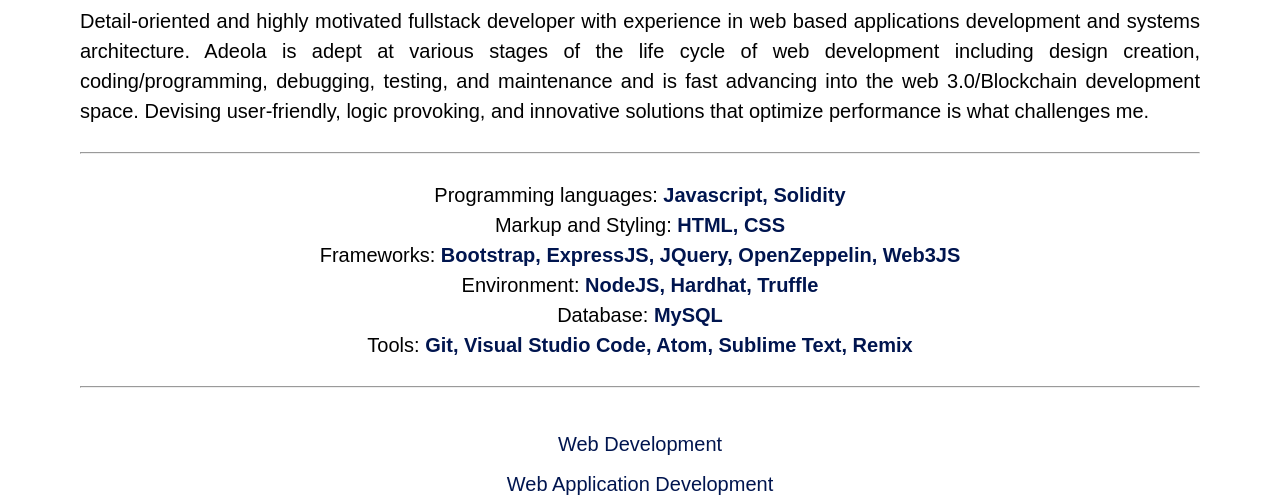
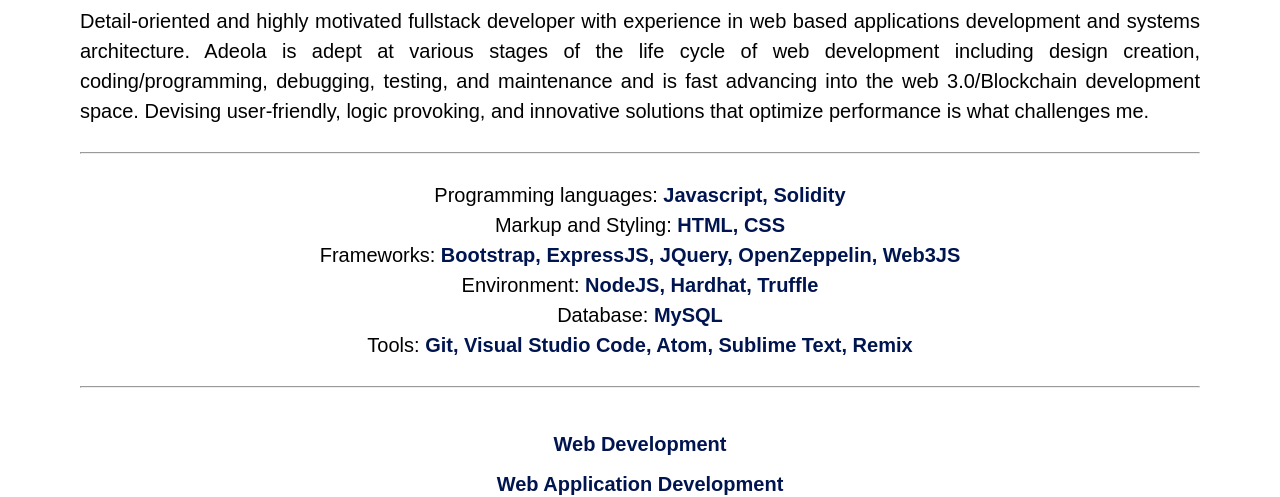
Before and after one commit to Adesdesk/Adesdesk.github.io, a plain HTML site: page index.html in a window 1280 px wide. Shown: the part 464-961 px from the top of the page. Drawn offline with Linux system fonts and the light colour scheme.

Commit message:
add more updates

```diff
--- a/styles.css
+++ b/styles.css
@@ -151,13 +151,6 @@
 	font-weight: 550;
 }
 
-h3 {
-	font-size: 20px;
-	font-weight: 200;
-	line-height: 20px;
-	color: #00154f;
-	}
-
 ul {
 	justify-items: center;
 	padding-left: 0;
@@ -288,6 +281,13 @@
 	margin-top: 150px;
 }
 
+h3 {
+	font-size: 20px;
+	font-weight: 550;
+	line-height: 20px;
+	color: #00154f;
+	}
+
 footer {
 bottom: 0;
 width: 100%;
```
